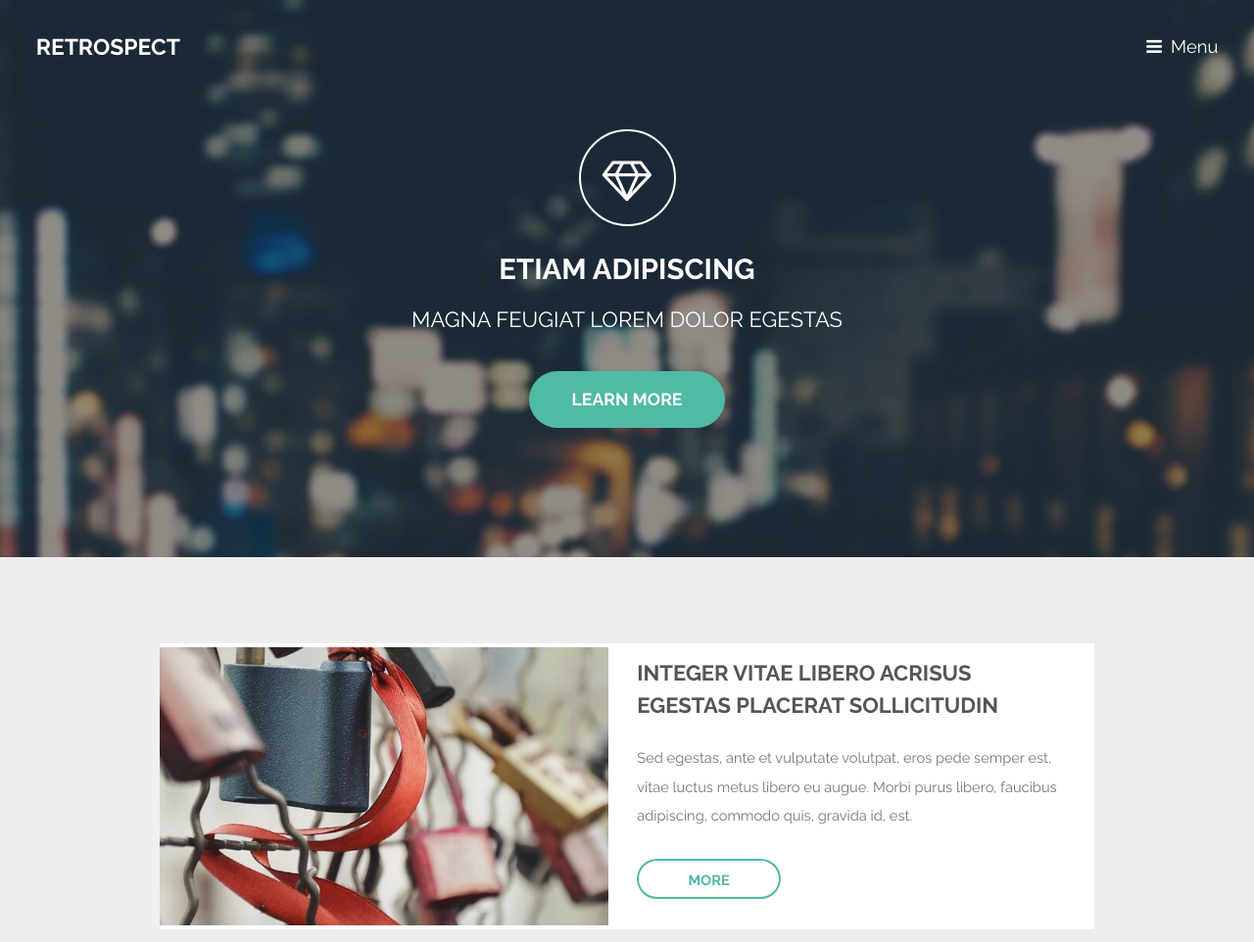
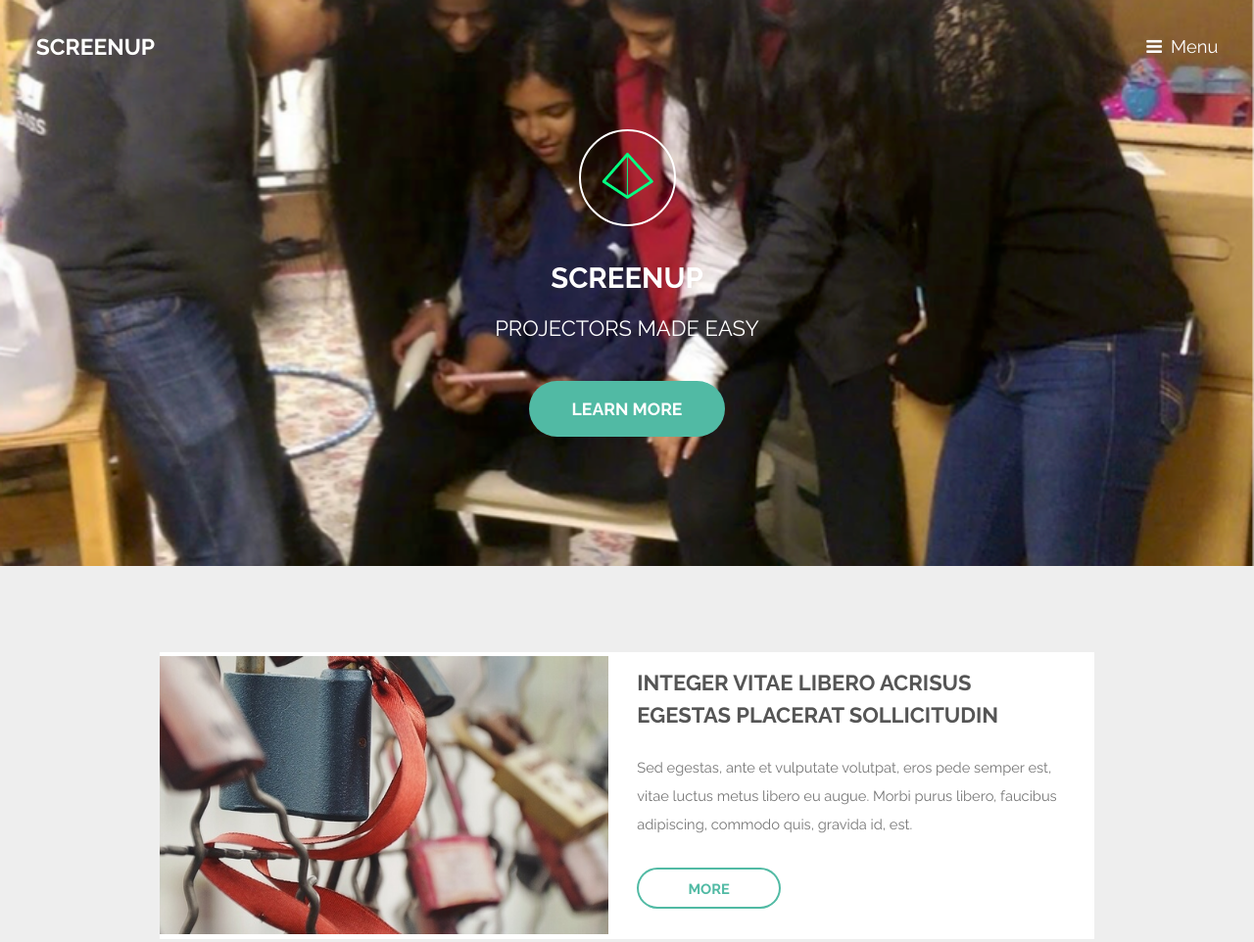
Before and after one commit to mahahahajan/ScreenUp, a plain HTML site: page index.html in a window 1280 px wide. Shown: the top 962 px of the page at 98% size. Drawn offline with Linux system fonts and the light colour scheme.

Commit message:
Adding own content

```diff
--- a/assets/css/main.css
+++ b/assets/css/main.css
@@ -3879,7 +3879,8 @@
 		background-color: #1E2832;
 		color: rgba(255, 255, 255, 0.75);
 		background-attachment: fixed;
-		background-image: url("images/overlay.png"), url("../../images/banner.jpg");
+		background-image:  url("../../images/ScreenUpBanner.png");
+		background-position: center;
 		background-size: cover;
 		text-align: center;
 	}
--- a/index.html
+++ b/index.html
@@ -6,7 +6,7 @@
 -->
 <html>
 	<head>
-		<title>Retrospect by TEMPLATED</title>
+		<title>Screen Up | A projector for today</title>
 		<meta charset="utf-8" />
 		<meta name="viewport" content="width=device-width, initial-scale=1" />
 		<!--[if lte IE 8]><script src="assets/js/ie/html5shiv.js"></script><![endif]-->
@@ -18,7 +18,7 @@
 
 		<!-- Header -->
 			<header id="header" class="alt">
-				<h1><a href="index.html">Retrospect</a></h1>
+				<h1><a href="index.html">ScreenUp</a></h1>
 				<a href="#nav">Menu</a>
 			</header>
 
@@ -33,9 +33,9 @@
 
 		<!-- Banner -->
 			<section id="banner">
-				<i class="icon fa-diamond"></i>
-				<h2>Etiam adipiscing</h2>
-				<p>Magna feugiat lorem dolor egestas</p>
+				<img src="/images/logo_1.png" class="icon" style="padding:10px">
+				<h2>ScreenUp</h2>
+				<p>Projectors made easy</p>
 				<ul class="actions">
 					<li><a href="#" class="button big special">Learn More</a></li>
 				</ul>
```
Also changed, not shown: images/ScreenUpBanner.png (added), images/logo_1.png (added).
